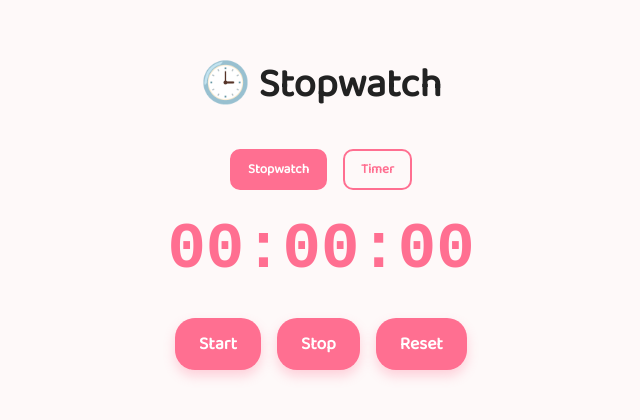
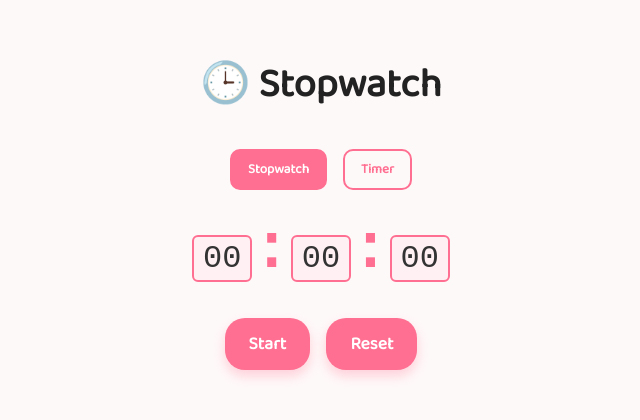
Before and after one commit to chessdudeo7/OtterlyFocused, a Next.js app: page /timer in a window 1280 px wide. Shown: the part 154-574 px from the top of the page, without its empty margins (319-959 px from the left). Built offline with nearby package versions, Linux system fonts and the light colour scheme.

Commit message:
timer editing

```diff
--- a/app/timer/page.jsx
+++ b/app/timer/page.jsx
@@ -1,73 +1,142 @@
 'use client';
 
-import { useState, useRef } from 'react';
+import { useState, useRef, useEffect } from 'react';
 import styles from './timer.module.css';
 
 export default function TimerPage() {
   const [mode, setMode] = useState('stopwatch');
   const [time, setTime] = useState(0);
   const [isRunning, setIsRunning] = useState(false);
-  const [isEditing, setIsEditing] = useState(false);
-  const [inputTime, setInputTime] = useState({ hours: '', minutes: '', seconds: '' });
+
+  // Track inputs as strings to allow direct editing with leading zeros
+  const [hours, setHours] = useState('00');
+  const [minutes, setMinutes] = useState('00');
+  const [seconds, setSeconds] = useState('00');
 
   const intervalRef = useRef(null);
 
-  const formatTime = (totalSeconds) => {
-    const hrs = String(Math.floor(totalSeconds / 3600)).padStart(2, '0');
-    const mins = String(Math.floor((totalSeconds % 3600) / 60)).padStart(2, '0');
-    const secs = String(totalSeconds % 60).padStart(2, '0');
-    return `${hrs}:${mins}:${secs}`;
+  // Helper: convert h/m/s strings to total seconds
+  const getTotalSeconds = () => {
+    const h = parseInt(hours, 10) || 0;
+    const m = parseInt(minutes, 10) || 0;
+    const s = parseInt(seconds, 10) || 0;
+    return h * 3600 + m * 60 + s;
   };
 
+  // Helper: format seconds to HH MM SS strings (with leading zeros)
+  const formatTimeParts = (totalSeconds) => {
+    const h = Math.floor(totalSeconds / 3600);
+    const m = Math.floor((totalSeconds % 3600) / 60);
+    const s = totalSeconds % 60;
+    return {
+      h: String(h).padStart(2, '0'),
+      m: String(m).padStart(2, '0'),
+      s: String(s).padStart(2, '0'),
+    };
+  };
+
+  // Start timer or stopwatch
   const start = () => {
     if (isRunning) return;
 
     if (mode === 'timer') {
-      if (isEditing) {
-        const h = parseInt(inputTime.hours || '0', 10);
-        const m = parseInt(inputTime.minutes || '0', 10);
-        const s = parseInt(inputTime.seconds || '0', 10);
-        const total = h * 3600 + m * 60 + s;
-        if (isNaN(total) || total <= 0) return alert('Enter valid time');
+      const total = getTotalSeconds();
+      if (total <= 0) {
+        alert('Please enter a valid time greater than 0');
+        return;
+      }
       setTime(total);
-        setIsEditing(false);
-      }
     }
 
     setIsRunning(true);
-    intervalRef.current = setInterval(() => {
-      setTime((prev) => {
-        if (mode === 'timer') {
-          if (prev <= 1) {
-            clearInterval(intervalRef.current);
-            setIsRunning(false);
-            return 0;
-          }
-          return prev - 1;
-        } else {
-          return prev + 1;
-        }
-      });
-    }, 1000);
   };
 
+  // Stop the timer/stopwatch
   const stop = () => {
     clearInterval(intervalRef.current);
     setIsRunning(false);
   };
 
+  // Reset timer/stopwatch
   const reset = () => {
     stop();
+    if (mode === 'stopwatch') {
       setTime(0);
-    setInputTime({ hours: '', minutes: '', seconds: '' });
-    setIsEditing(mode === 'timer');
+      setHours('00');
+      setMinutes('00');
+      setSeconds('00');
+    } else {
+      // Reset to last input time for timer mode
+      const total = getTotalSeconds();
+      setTime(total);
+    }
   };
 
+  // Mode change handler
   const handleModeChange = (newMode) => {
     reset();
     setMode(newMode);
-    setIsEditing(newMode === 'timer');
+    if (newMode === 'stopwatch') {
+      setHours('00');
+      setMinutes('00');
+      setSeconds('00');
+      setTime(0);
+    }
   };
+
+  // Effect: run timer or stopwatch interval
+  useEffect(() => {
+    if (!isRunning) {
+      clearInterval(intervalRef.current);
+      return;
+    }
+
+    intervalRef.current = setInterval(() => {
+      setTime((prevTime) => {
+        if (mode === 'stopwatch') {
+          const newTime = prevTime + 1;
+          const { h, m, s } = formatTimeParts(newTime);
+          setHours(h);
+          setMinutes(m);
+          setSeconds(s);
+          return newTime;
+        } else {
+          // Timer counts down
+          if (prevTime <= 0) {
+            clearInterval(intervalRef.current);
+            setIsRunning(false);
+            return 0;
+          }
+          const newTime = prevTime - 1;
+          const { h, m, s } = formatTimeParts(newTime);
+          setHours(h);
+          setMinutes(m);
+          setSeconds(s);
+          return newTime;
+        }
+      });
+    }, 1000);
+
+    return () => clearInterval(intervalRef.current);
+  }, [isRunning, mode]);
+
+  // When inputs change (only for timer mode and if not running), update time state
+  useEffect(() => {
+    if (mode === 'timer' && !isRunning) {
+      setTime(getTotalSeconds());
+    }
+  }, [hours, minutes, seconds, mode, isRunning]);
+
+  // Input change handler: accept only digits, max 2 chars
+  const handleInputChange = (setter) => (e) => {
+    let val = e.target.value;
+    val = val.replace(/\D/g, ''); // Remove non-digit
+    if (val.length > 2) val = val.slice(0, 2);
+    setter(val);
+  };
+
+  // Disable inputs in stopwatch mode or when running
+  const inputsDisabled = mode === 'stopwatch' || isRunning;
 
   return (
     <main className={styles.timerPage}>
@@ -88,43 +157,52 @@ export default function TimerPage() {
         </button>
       </div>
 
-      {/* Editable display for timer */}
-      <div className={styles.timeDisplay} onClick={() => mode === 'timer' && !isRunning && setIsEditing(true)}>
-        {mode === 'timer' && isEditing ? (
-          <div className={styles.inlineInputs}>
+      {/* Editable inline inputs for time */}
+      <div className={styles.timeDisplay}>
         <input
           className={styles.inlineInput}
-              type="number"
-              placeholder="HH"
-              value={inputTime.hours}
-              onChange={(e) => setInputTime({ ...inputTime, hours: e.target.value })}
+          type="text"
+          maxLength={2}
+          value={hours}
+          onChange={handleInputChange(setHours)}
+          disabled={inputsDisabled}
+          aria-label="Hours"
         />
-            :
+        <span>:</span>
         <input
           className={styles.inlineInput}
-              type="number"
-              placeholder="MM"
-              value={inputTime.minutes}
-              onChange={(e) => setInputTime({ ...inputTime, minutes: e.target.value })}
+          type="text"
+          maxLength={2}
+          value={minutes}
+          onChange={handleInputChange(setMinutes)}
+          disabled={inputsDisabled}
+          aria-label="Minutes"
         />
-            :
+        <span>:</span>
         <input
           className={styles.inlineInput}
-              type="number"
-              placeholder="SS"
-              value={inputTime.seconds}
-              onChange={(e) => setInputTime({ ...inputTime, seconds: e.target.value })}
+          type="text"
+          maxLength={2}
+          value={seconds}
+          onChange={handleInputChange(setSeconds)}
+          disabled={inputsDisabled}
+          aria-label="Seconds"
         />
-          </div>
-        ) : (
-          <span>{formatTime(time)}</span>
-        )}
       </div>
 
       <div className={styles.controls}>
-        <button className={styles.button} onClick={start}>Start</button>
-        <button className={styles.button} onClick={stop}>Stop</button>
-        <button className={styles.button} onClick={reset}>Reset</button>
+        {!isRunning ? (
+          <button className={styles.button} onClick={start}>
+            Start
+          </button>
+        ) : (
+          <button className={styles.button} onClick={stop}>
+            Stop
+          </button>
+        )}
+        <button className={styles.button} onClick={reset}>
+          Reset
+        </button>
       </div>
     </main>
   );
```
Lines whose indentation alone changed are shown as unchanged.
